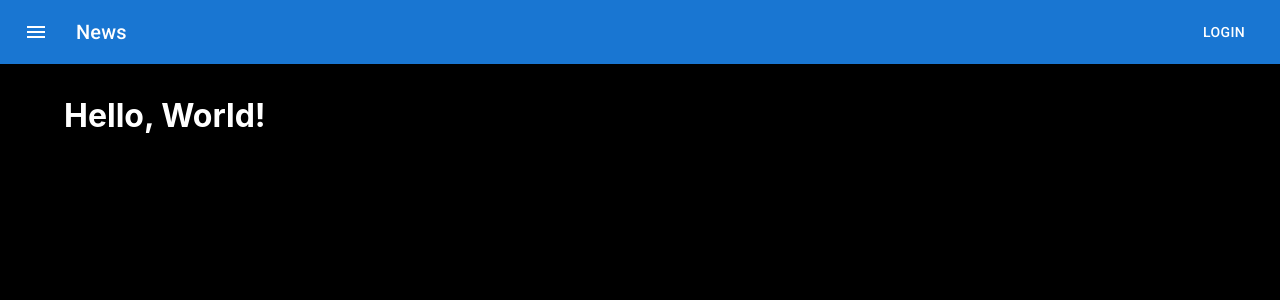
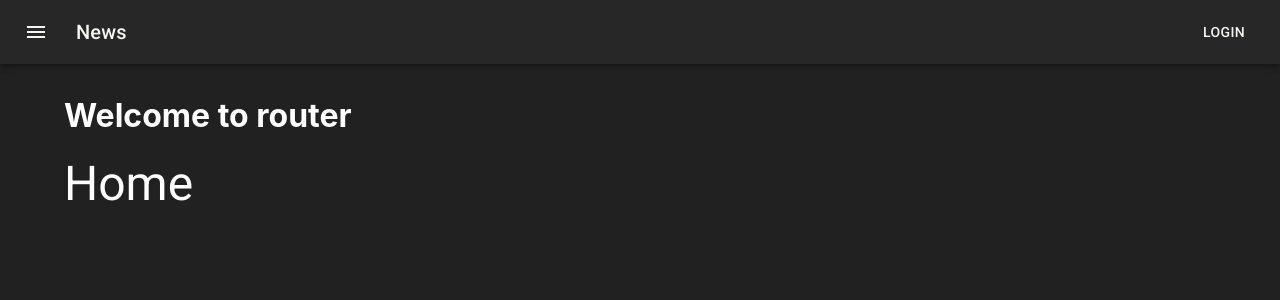
Before and after one commit to Lucassamuel97/admin-videos-react, a React (Vite) app: page / in a window 1280 px wide. Shown: the top 300 px of the page. Built offline with nearby package versions, Linux system fonts and the light colour scheme.

Commit message:
:sparkles: feat: Adiciona suporte a rotas com react-router-dom e configura tema da aplicação

```diff
--- a/package.json
+++ b/package.json
@@ -23,7 +23,8 @@
     "@reduxjs/toolkit": "^2.0.1",
     "react": "^18.2.0",
     "react-dom": "^18.2.0",
-    "react-redux": "^9.1.0"
+    "react-redux": "^9.1.0",
+    "react-router-dom": "^6.30.0"
   },
   "devDependencies": {
     "@testing-library/dom": "^9.3.4",
--- a/src/App.tsx
+++ b/src/App.tsx
@@ -1,25 +1,39 @@
-import * as React from "react";
-import "./App.css"
-import { ThemeProvider } from "@emotion/react";
-import { Box, createTheme } from "@mui/material";
+import { Box, ThemeProvider } from "@mui/system";
 import { Header } from "./components/Header";
 import { Layout } from "./components/Layout";
+import { appTheme } from "./config/theme";
+import { Typography } from "@mui/material";
+import { Routes, Route, Link } from "react-router-dom";
 
-const theme = createTheme({});
+const Home = () => {
+  return (
+    <Typography variant="h3">Home</Typography>
+  )
+}
+
+const About = () => {
+  return (
+    <Typography variant="h3">About</Typography>
+  )
+}
+
 
 const App = () => {
   return (
-    <ThemeProvider theme={theme}>
+    <ThemeProvider theme={appTheme}>
       <Box
       component="main"
       sx={{
         height: "100vh",
-        backgroundColor: "#000",
-        color: "#fff",
+        backgroundColor: (theme) => theme.palette.grey[900],
         }}>
         <Header />
         <Layout>
-          <h1>Hello, World!</h1>
+          <h1>Welcome to router</h1>
+          <Routes>
+            <Route path="/" element={<Home />} />
+            <Route path="/about" element={<About/>} />
+          </Routes>
         </Layout>
       </Box>
     </ThemeProvider>
--- a/src/components/Layout.tsx
+++ b/src/components/Layout.tsx
@@ -6,7 +6,7 @@
     <Box>
         <Container
 
-        maxWidth="lg" sx={{ mt: 4, mb: 4, bg: "white" }}>
+        maxWidth="lg" sx={{ mt: 4, mb: 4, color: "white" }}>
             {children}
         </Container>
     </Box>
--- /dev/null
+++ b/src/config/theme.ts
@@ -0,0 +1,11 @@
+import { createTheme } from "@mui/material/styles";
+
+export const appTheme = createTheme({
+    palette: {
+        background: { default: "#222222" },
+        mode: "dark",
+        primary: { main: "#f5f5f1" },
+        secondary: { main: "#E50914" },
+        text: { primary: "#f5f5f1" },
+    },
+});
--- a/src/main.tsx
+++ b/src/main.tsx
@@ -1,4 +1,6 @@
 import React from "react"
+import { BrowserRouter } from "react-router-dom"
+
 import { createRoot } from "react-dom/client"
 import { Provider } from "react-redux"
 import App from "./App"
@@ -12,9 +14,11 @@
 
   root.render(
     <React.StrictMode>
-      <Provider store={store}>
-        <App />
-      </Provider>
+        <BrowserRouter>
+          <Provider store={store}>
+            <App />
+          </Provider>
+        </BrowserRouter>
     </React.StrictMode>,
   )
 } else {
```
Also changed, not shown: 2 other files (tests, documents, lock files or other folders).
